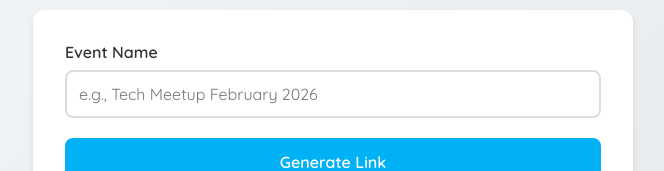
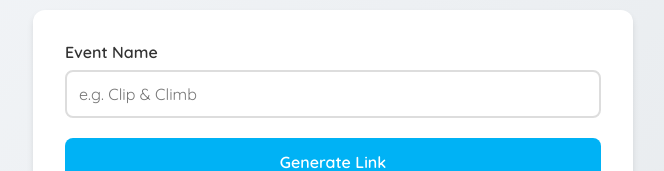
Before and after one commit to trhamb/feedback, a website: page client/generate/index.html in a window 1280 px wide. Shown: the part 261-432 px from the top of the page, without its empty margins (307-971 px from the left). Drawn offline with Linux system fonts and the light colour scheme.

Commit message:
Text changes

```diff
--- a/client/generate/index.html
+++ b/client/generate/index.html
@@ -170,7 +170,7 @@
                 <div class="form-group">
                     <label for="event-name">Event Name</label>
                     <input type="text" id="event-name" name="event_name"
-                           placeholder="e.g., Tech Meetup February 2026" required>
+                           placeholder="e.g. Clip &amp; Climb" required>
                 </div>
 
                 <button type="submit" class="generate-btn" id="generate-btn">Generate Link</button>
```
